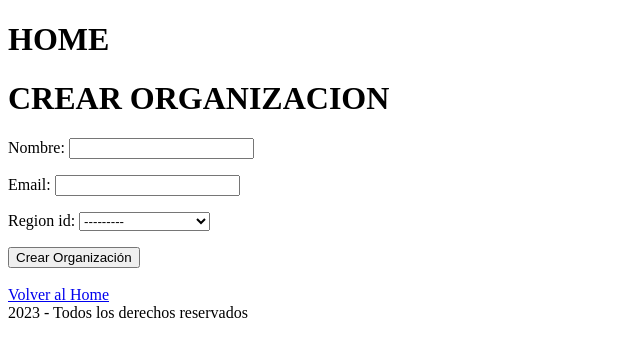
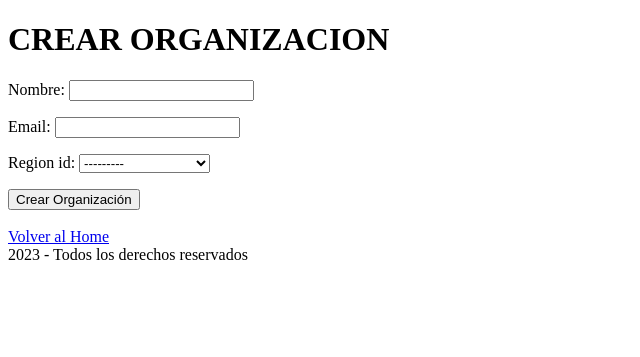
Before and after one commit to patribu88/Tercera_pre-entrega_Crispens, a Django app: page /crear-organizacion in a window 1280 px wide. Shown: the top 357 px of the page, without its empty margins (0-640 px from the left). Run offline with Django 4.2, Linux system fonts and the light colour scheme; data comes from the database, SQL or seed files in the repository.

Commit message:
Mejoras en los templates

```diff
--- a/project/apps/home/templates/home/base.html
+++ b/project/apps/home/templates/home/base.html
@@ -7,7 +7,7 @@
     <title>Document</title>
 </head>
 <body>
-    <h1>HOME</h1>
+    <h1></h1>
 
     {% block CONTENIDO %}
 
--- a/project/apps/home/templates/home/index.html
+++ b/project/apps/home/templates/home/index.html
@@ -3,6 +3,8 @@
 
 
 {% block CONTENIDO %}
+   <h1>Home</h1>
+
    <h2>MENU PRINCIPAL</h2>
 
    <a href="{%url 'home:crear-usuario'%}"> Crear usuario </a>
```
